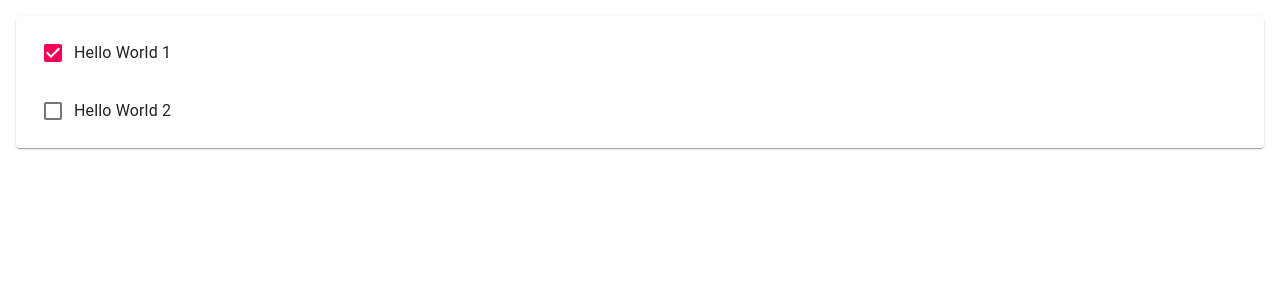
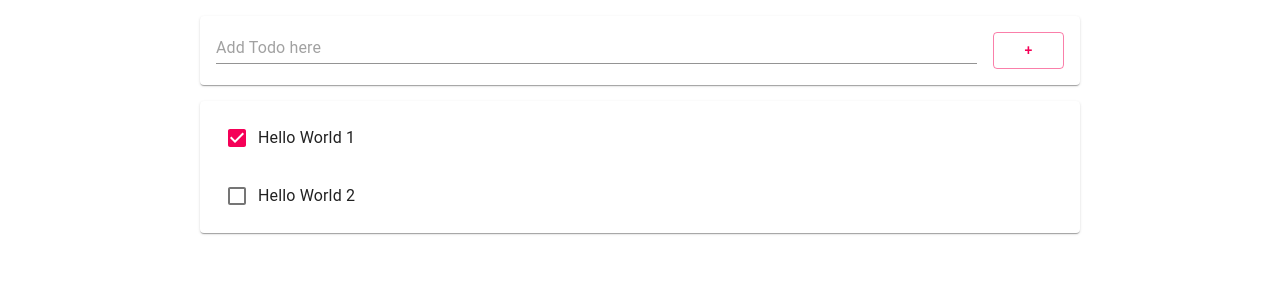
Before and after one commit to dev-ming/todo-app, a React (Create React App) app: page / in a window 1280 px wide. Shown: the top 300 px of the page. Built offline with nearby package versions, Linux system fonts and the light colour scheme.

Commit message:
:sparkles: make add button work

```diff
--- a/src/AddTodo.js
+++ b/src/AddTodo.js
@@ -1,22 +1,44 @@
 import React, { Component } from "react";
 import { TextField, Paper, Button, Grid } from "@material-ui/core";
-import { GraphicEq } from "@material-ui/icons";
 
 class AddTodo extends Component {
   constructor(props) {
     super(props);
     this.state = { item: { title: "" } };
+    this.add = props.add;
   }
+
+  onInputChange = (e) => {
+    const thisItem = this.state.item;
+    thisItem.title = e.target.value;
+    this.setState({ item: thisItem });
+    console.log(thisItem);
+  };
+
+  onButtonClick = () => {
+    this.add(this.state.item);
+    this.setState({ item: { title: "" } });
+  };
 
   render() {
     return (
-      <Paper>
+      <Paper style={{ margin: 16, padding: 16 }}>
         <Grid container>
           <Grid xs={11} md={11} item style={{ paddingRight: 16 }}>
-            <TextField placeholder="Add Todo here" fullWidth />
+            <TextField
+              placeholder="Add Todo here"
+              fullWidth
+              onChange={this.onInputChange}
+              value={this.state.item.title}
+            />
           </Grid>
-          <Grid xs={11} md={11} item>
-            <Button fullWidth color="secondary" variant="outlined">
+          <Grid xs={1} md={1} item>
+            <Button
+              fullWidth
+              color="secondary"
+              variant="outlined"
+              onClick={this.onButtonClick}
+            >
               +
             </Button>
           </Grid>
--- a/src/App.js
+++ b/src/App.js
@@ -1,7 +1,8 @@
 import "./App.css";
 import Todo from "./Todo";
 import React, { Component } from "react";
-import { Paper, List } from "@material-ui/core";
+import { Paper, List, Container } from "@material-ui/core";
+import AddTodo from "./AddTodo";
 
 class App extends Component {
   constructor(props) {
@@ -14,6 +15,15 @@ class App extends Component {
     };
   }
 
+  add = (item) => {
+    const thisItems = this.state.items;
+    item.id = "ID-" + thisItems.length;
+    item.done = false;
+    thisItems.push(item);
+    this.setState({ items: thisItems });
+    console.log("items: ", this.state.items);
+  };
+
   render() {
     const todoItems = this.state.items.length > 0 && (
       <Paper style={{ margin: 16 }}>
@@ -25,7 +35,14 @@ class App extends Component {
       </Paper>
     );
 
-    return <div className="App">{todoItems}</div>;
+    return (
+      <div className="App">
+        <Container maxWidth="md">
+          <AddTodo add={this.add} />
+          <div className="TodoList">{todoItems}</div>
+        </Container>
+      </div>
+    );
   }
 }
 
```
